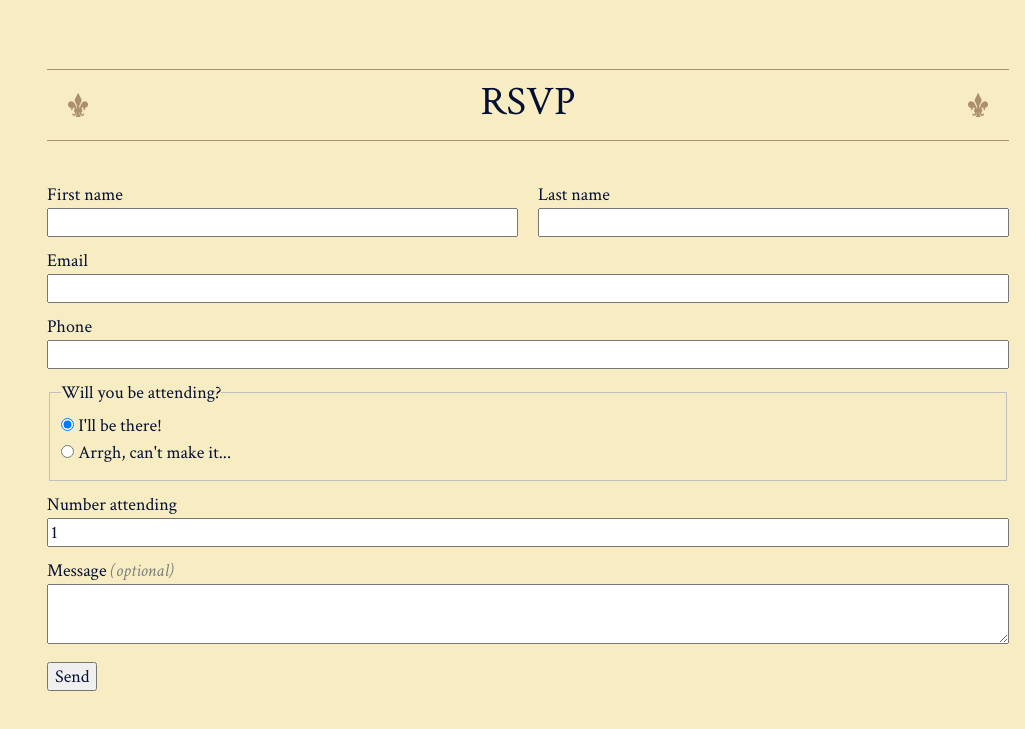
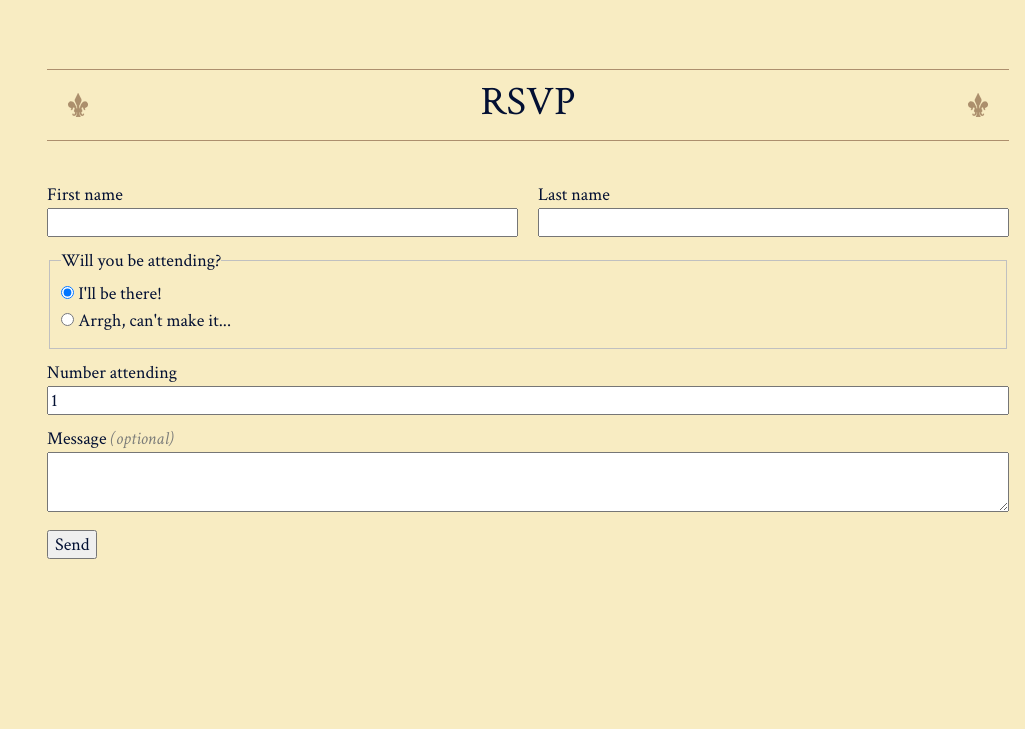
Before and after one commit to danielcreid/mica-andrew, a website: page index.html in a window 1280 px wide. Shown: the part 5954-6683 px from the top of the page, without its empty margins (255-1280 px from the left). After the commit the page ends 6569 px from the top, so only its background shows below. Drawn offline with Linux system fonts and the light colour scheme.

Commit message:
Removing unnecessary fields

```diff
--- a/index.html
+++ b/index.html
@@ -296,18 +296,6 @@
                     </div>
                     <div class="u-grid__row">
                         <div class="u-grid__col u-grid__col--12">
-                            <label>Email</label>
-                            <input type="email" name="Email" required>
-                        </div>
-                    </div>
-                    <div class="u-grid__row">
-                        <div class="u-grid__col u-grid__col--12">
-                            <label>Phone</label>
-                            <input type="tel" name="Phone" required>
-                        </div>
-                    </div>
-                    <div class="u-grid__row">
-                        <div class="u-grid__col u-grid__col--12">
                             <fieldset>
                                 <legend>Will you be attending?</legend>
                                 <label><input class="js-attending-radio is-attending" type="radio" name="Attending?" value="I'll be there!" checked> I'll be there!</label>
```
